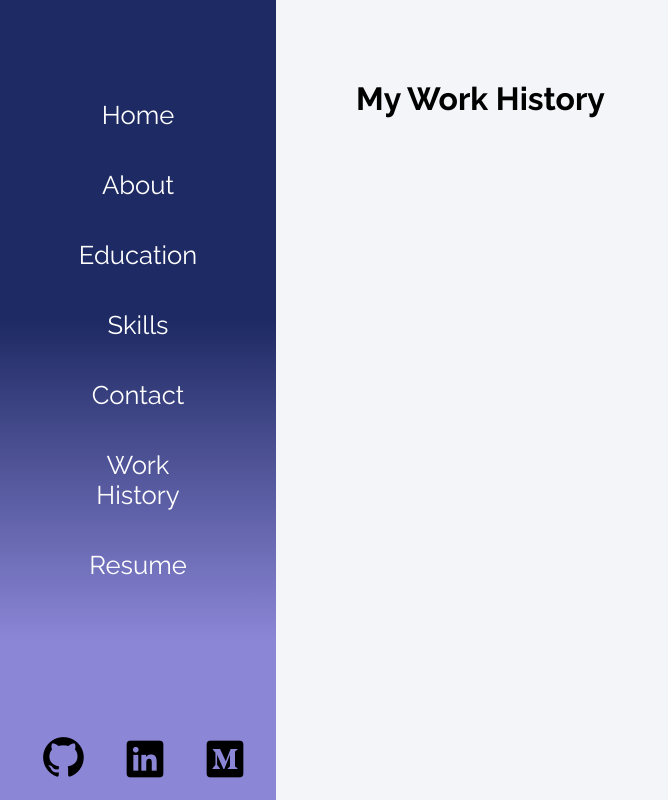
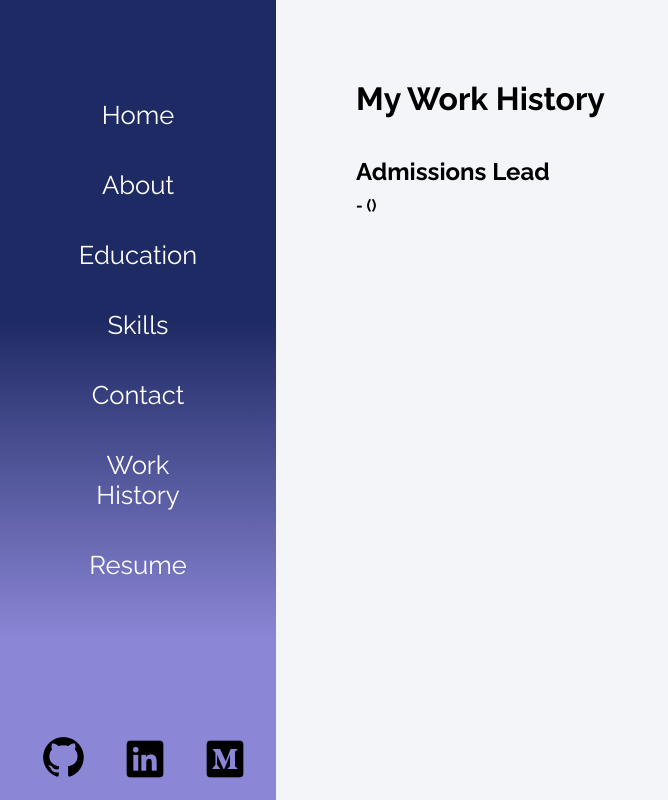
Before and after one commit to eliskim27/eliskim27.github.io, a React (Create React App) app: page /workhistory in a window 1280 px wide. Shown: the whole page, without its empty margins (0-668 px from the left). Built offline with nearby package versions, Linux system fonts and the light colour scheme.

Commit message:
test seed data for workcard

```diff
--- a/src/contents/WorkHistory.js
+++ b/src/contents/WorkHistory.js
@@ -1,10 +1,26 @@
 import React, { Component } from 'react';
+import WorkCard from '../components/WorkCard';
 
 class WorkHistory extends Component {
     render() {
         return (
             <div className="condiv">
                 <h1 className="subtopic">My Work History</h1>
+                <WorkCard
+                    company='Flatiron School'
+                    title='Admissions Lead'
+                    startDate='11/2018'
+                    endDate='11/2019'
+                    description={
+                        'More than doubled revenue generated in the Washington DC market to become responsible for ~$1.2M quarterly.',
+                        'Managed competing priorities of local campus and HQ, building bridges with local teams and forging stronger and more effective relationships.',
+                        'Designed and implemented more streamlined admissions processes, cohort start management, and overall student experience.',
+                        'Launched new markets and programs, advising on strategic marketing and events to include: Seattle, Denver, Chicago, Data Science, UX/UI Design, and veteran initiatives such as GI-Bill implementation and VET-TEC.'
+                    }
+                />
+
+
+
             </div>
         )
     }
```
